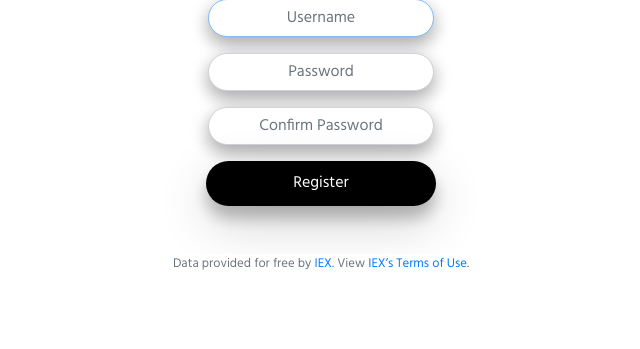
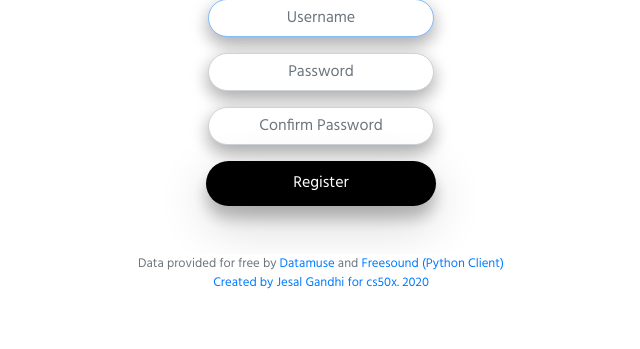
Before and after one commit to jesalgandhi/soundmatch, a Flask app: page /register in a window 1280 px wide. Shown: the part 175-524 px from the top of the page, without its empty margins (319-959 px from the left). Run offline with Flask 2, Linux system fonts and the light colour scheme; some libraries are stand-ins or nearby versions.

Commit message:
edited layout.html footer to include attributions

```diff
--- a/templates/layout.html
+++ b/templates/layout.html
@@ -38,7 +38,7 @@
         <script src="https://cdnjs.cloudflare.com/ajax/libs/popper.js/1.14.3/umd/popper.min.js"></script>
         <script src="https://maxcdn.bootstrapcdn.com/bootstrap/4.1.3/js/bootstrap.min.js"></script>
 
-        <title>Soundmatch: {% block title %}{% endblock %}</title>
+        <title>Soundmatch - {% block title %}{% endblock %}</title>
 
     </head>
 
@@ -90,7 +90,8 @@
         </main>
 
         <footer class="small text-center text-muted">
-            Data provided for free by <a href="https://iextrading.com/developer">IEX</a>. View <a href="https://iextrading.com/api-exhibit-a/">IEX’s Terms of Use</a>.
+            Data provided for free by <a href="https://www.datamuse.com/api/">Datamuse</a> and <a href="https://freesound.org/docs/api/">Freesound </a> <a href="https://github.com/MTG/freesound-python">(Python Client)</a><br>
+            <a href="https://github.com/qwert9988/soundmatch/">Created by Jesal Gandhi for cs50x. 2020</a></br>
         </footer>
 
   <!-- jQuery -->
```
